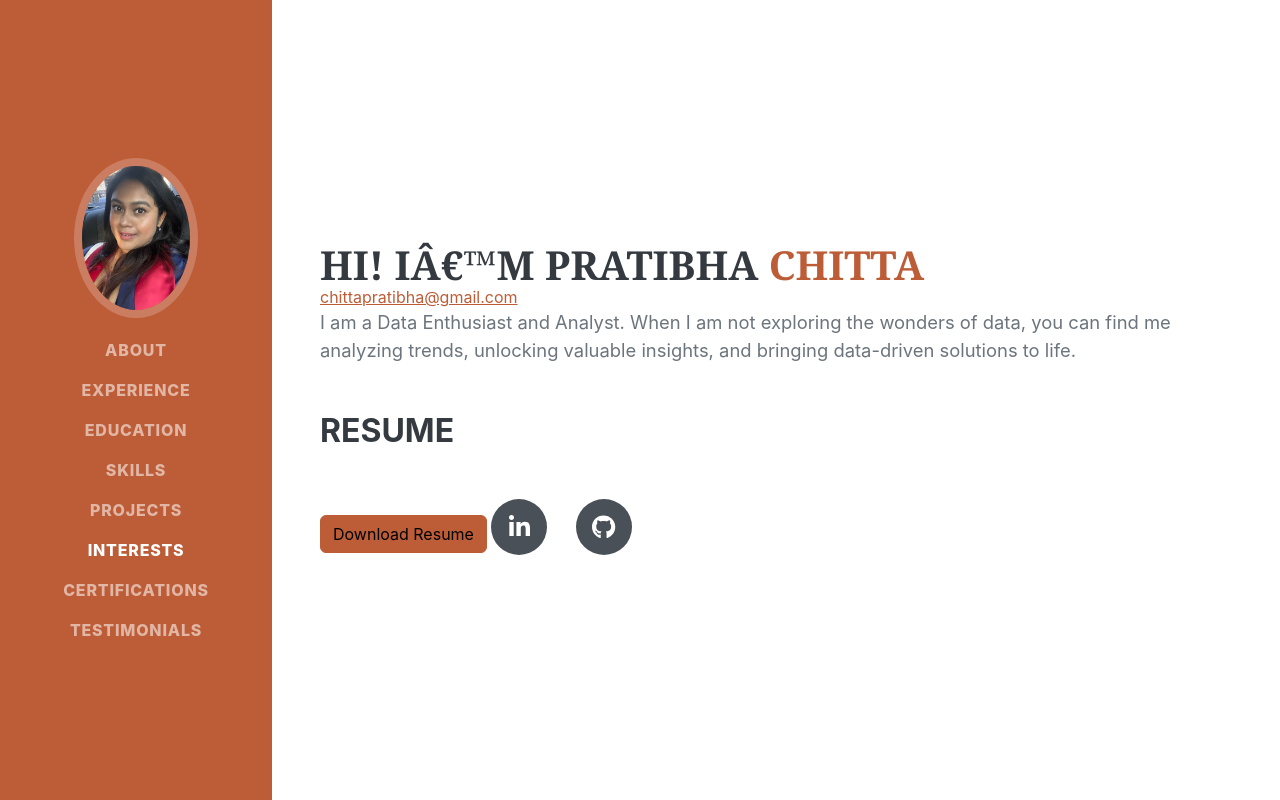
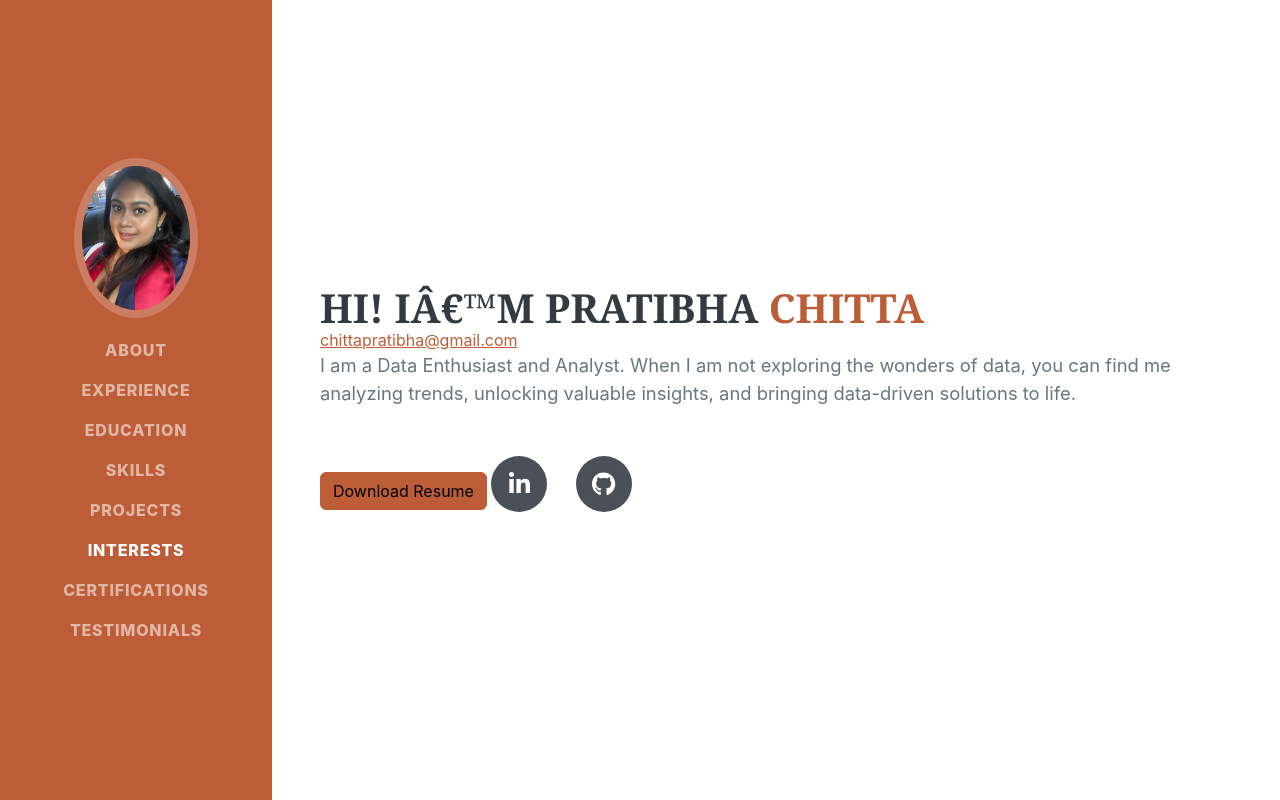
Before and after one commit to PratibhaChitta/Mywebsite, a plain HTML site: page index.html in a window 1280 px wide. Shown: the top 800 px of the page. Drawn offline with nearby package versions, Linux system fonts and the light colour scheme; a web font is replaced by a local one.

Commit message:
Update index.html

```diff
--- a/index.html
+++ b/index.html
@@ -76,11 +76,10 @@
                     <p class="lead mb-5">I am a Data Enthusiast and Analyst. When I am not exploring the wonders of data, you can find me analyzing trends, unlocking valuable insights, and bringing data-driven solutions to life.</p>
                     <div class="social-icons">
 
-			    <h3 class="mb-5">Resume</h3>
                             <a href="assets/img/Pratibha_Chitta.pdf" download="your_resume.pdf" class="btn btn-primary">Download Resume</a>
 
-                        <a class="social-icon" href="https://www.linkedin.com/in/pratibha-chitta-210659135/"><i class="fab fa-linkedin-in"></i></a>
-                        <a class="social-icon" href="https://github.com/PratibhaChitta"><i class="fab fa-github"></i></a>
+                            <a class="social-icon" href="https://www.linkedin.com/in/pratibha-chitta-210659135/"><i class="fab fa-linkedin-in"></i></a>
+                            <a class="social-icon" href="https://github.com/PratibhaChitta"><i class="fab fa-github"></i></a>
                     </div>
                 </div>
             </section>
```
